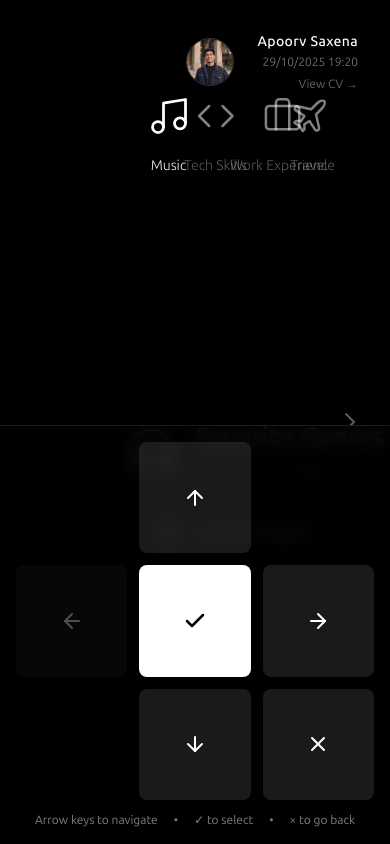
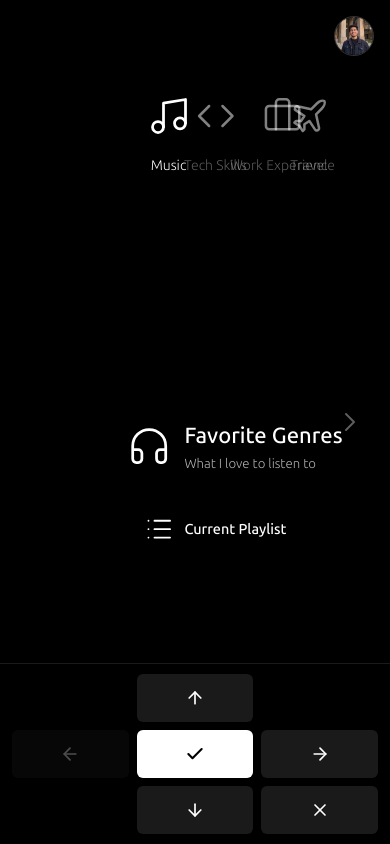
Before and after one commit to apoorvsxna/apoorvsxna, a React (Vite) app: page /#/ in a window 390 px wide. Built offline with nearby package versions, Linux system fonts and the light colour scheme; the HTML template or start-up script is replaced by a standard one.

Commit message:
Mobile optimization: Compact controls, responsive header, and better modal layout

```diff
--- a/src/components/Header.jsx
+++ b/src/components/Header.jsx
@@ -28,9 +28,9 @@ export const Header = ({ profile }) => {
   };
 
   return (
-    <div className="fixed top-8 right-8 z-50 flex items-center gap-6">
+    <div className="fixed top-4 right-4 md:top-8 md:right-8 z-50 flex items-center gap-3 md:gap-6">
       {/* Profile Picture */}
-      <div className="w-12 h-12 rounded-full overflow-hidden border border-white/20">
+      <div className="w-10 h-10 md:w-12 md:h-12 rounded-full overflow-hidden border border-white/20">
         <img
           src={import.meta.env.BASE_URL + profile.picture.replace(/^\//, '')}
           alt={profile.name}
@@ -41,19 +41,19 @@ export const Header = ({ profile }) => {
         />
       </div>
 
-      {/* Text Content */}
-      <div className="flex flex-col items-end gap-0.5">
-        <div className="text-white text-sm font-medium tracking-wide">
+      {/* Text Content - hide details on very small screens */}
+      <div className="hidden xs:flex flex-col items-end gap-0.5">
+        <div className="text-white text-xs md:text-sm font-medium tracking-wide">
           {profile.name}
         </div>
-        <div className="text-white/50 text-xs font-light">
+        <div className="text-white/50 text-[10px] md:text-xs font-light">
           {formatDate(currentTime)} {formatTime(currentTime)}
         </div>
         <a
           href={profile.cvLink}
           target="_blank"
           rel="noopener noreferrer"
-          className="text-white/40 text-xs hover:text-white/70 transition-colors mt-1"
+          className="text-white/40 text-[10px] md:text-xs hover:text-white/70 transition-colors mt-0.5 md:mt-1"
         >
           View CV →
         </a>
--- a/src/components/MarkdownModal.jsx
+++ b/src/components/MarkdownModal.jsx
@@ -14,35 +14,36 @@ export const MarkdownModal = ({ item, isOpen, onClose }) => {
       />
 
       {/* Modal */}
-      <div className="fixed inset-0 z-50 flex items-center justify-center p-8">
+      <div className="fixed inset-0 z-50 flex items-center justify-center p-4 md:p-8">
         <div
           className="
             bg-black border-2 border-white/30
-            w-full max-w-4xl h-[70vh]
+            w-full max-w-4xl h-[80vh] md:h-[70vh]
             flex flex-col
             animate-in fade-in zoom-in-95 duration-300
           "
         >
           {/* Header */}
-          <div className="flex items-center justify-between p-6 border-b border-white/20">
-            <div>
-              <h2 className="text-2xl font-medium text-white">{item.name}</h2>
+          <div className="flex items-center justify-between p-4 md:p-6 border-b border-white/20">
+            <div className="flex-1 min-w-0 mr-3">
+              <h2 className="text-lg md:text-2xl font-medium text-white truncate">{item.name}</h2>
               {item.description && (
-                <p className="text-sm text-white/60 mt-1">{item.description}</p>
+                <p className="text-xs md:text-sm text-white/60 mt-1 truncate">{item.description}</p>
               )}
             </div>
             <button
               onClick={onClose}
-              className="text-white/70 hover:text-white transition-colors p-2"
+              className="text-white/70 hover:text-white transition-colors p-1.5 md:p-2 flex-shrink-0"
               aria-label="Close"
             >
-              <X size={24} strokeWidth={1.5} />
+              <X size={20} className="md:hidden" strokeWidth={1.5} />
+              <X size={24} className="hidden md:block" strokeWidth={1.5} />
             </button>
           </div>
 
           {/* Content */}
-          <div className="flex-1 overflow-y-auto p-6">
-            <div className="prose prose-invert prose-sm md:prose-base max-w-none">
+          <div className="flex-1 overflow-y-auto p-4 md:p-6">
+            <div className="prose prose-invert prose-sm max-w-none">
               <ReactMarkdown
                 remarkPlugins={[remarkBreaks]}
                 components={{
@@ -108,8 +109,8 @@ export const MarkdownModal = ({ item, isOpen, onClose }) => {
           </div>
 
           {/* Footer hint */}
-          <div className="p-4 border-t border-white/20 text-center text-sm text-white/50">
-            Press <span className="text-white/70">ESC</span> to close
+          <div className="p-3 md:p-4 border-t border-white/20 text-center text-xs md:text-sm text-white/50">
+            Press <span className="text-white/70">ESC</span> or <span className="text-white/70">×</span> to close
           </div>
         </div>
       </div>
--- a/src/components/MobileControls.jsx
+++ b/src/components/MobileControls.jsx
@@ -14,19 +14,20 @@ export const MobileControls = ({
 }) => {
   return (
     <div className="fixed bottom-0 left-0 right-0 z-50 md:hidden">
-      <div className="bg-black/90 backdrop-blur-sm border-t border-white/10 p-4">
-        <div className="max-w-md mx-auto">
-          {/* Main Navigation Grid */}
-          <div className="grid grid-cols-3 gap-3 mb-3">
+      <div className="bg-black/95 backdrop-blur-sm border-t border-white/10 px-3 py-2.5 safe-area-bottom">
+        <div className="max-w-sm mx-auto">
+          {/* Compact Navigation Grid */}
+          <div className="grid grid-cols-3 gap-2">
             {/* Empty top-left */}
             <div></div>
 
             {/* Up */}
             <button
               onClick={onUp}
-              className="aspect-square bg-white/10 hover:bg-white/20 active:bg-white/30 rounded-lg flex items-center justify-center transition-colors"
+              className="h-12 bg-white/10 hover:bg-white/20 active:bg-white/30 rounded-md flex items-center justify-center transition-colors touch-manipulation"
+              aria-label="Navigate up"
             >
-              <ArrowUp size={24} className="text-white" strokeWidth={2} />
+              <ArrowUp size={20} className="text-white" strokeWidth={2} />
             </button>
 
             {/* Empty top-right */}
@@ -36,26 +37,29 @@ export const MobileControls = ({
             <button
               onClick={onLeft}
               disabled={!canNavigateLeft && !expandedFolder}
-              className="aspect-square bg-white/10 hover:bg-white/20 active:bg-white/30 rounded-lg flex items-center justify-center transition-colors disabled:opacity-30 disabled:cursor-not-allowed"
+              className="h-12 bg-white/10 hover:bg-white/20 active:bg-white/30 rounded-md flex items-center justify-center transition-colors disabled:opacity-30 disabled:cursor-not-allowed touch-manipulation"
+              aria-label="Navigate left"
             >
-              <ArrowLeft size={24} className="text-white" strokeWidth={2} />
+              <ArrowLeft size={20} className="text-white" strokeWidth={2} />
             </button>
 
             {/* Enter/Select */}
             <button
               onClick={onEnter}
-              className="aspect-square bg-white hover:bg-white/90 active:bg-white/80 rounded-lg flex items-center justify-center transition-colors"
+              className="h-12 bg-white hover:bg-white/90 active:bg-white/80 rounded-md flex items-center justify-center transition-colors shadow-lg touch-manipulation"
+              aria-label="Select"
             >
-              <Check size={24} className="text-black" strokeWidth={2.5} />
+              <Check size={20} className="text-black" strokeWidth={2.5} />
             </button>
 
             {/* Right */}
             <button
               onClick={onRight}
               disabled={!canNavigateRight && !expandedFolder}
-              className="aspect-square bg-white/10 hover:bg-white/20 active:bg-white/30 rounded-lg flex items-center justify-center transition-colors disabled:opacity-30 disabled:cursor-not-allowed"
+              className="h-12 bg-white/10 hover:bg-white/20 active:bg-white/30 rounded-md flex items-center justify-center transition-colors disabled:opacity-30 disabled:cursor-not-allowed touch-manipulation"
+              aria-label="Navigate right"
             >
-              <ArrowRight size={24} className="text-white" strokeWidth={2} />
+              <ArrowRight size={20} className="text-white" strokeWidth={2} />
             </button>
 
             {/* Empty bottom-left */}
@@ -64,27 +68,20 @@ export const MobileControls = ({
             {/* Down */}
             <button
               onClick={onDown}
-              className="aspect-square bg-white/10 hover:bg-white/20 active:bg-white/30 rounded-lg flex items-center justify-center transition-colors"
+              className="h-12 bg-white/10 hover:bg-white/20 active:bg-white/30 rounded-md flex items-center justify-center transition-colors touch-manipulation"
+              aria-label="Navigate down"
             >
-              <ArrowDown size={24} className="text-white" strokeWidth={2} />
+              <ArrowDown size={20} className="text-white" strokeWidth={2} />
             </button>
 
             {/* Back/Escape */}
             <button
               onClick={onBack}
-              className="aspect-square bg-white/10 hover:bg-white/20 active:bg-white/30 rounded-lg flex items-center justify-center transition-colors"
+              className="h-12 bg-white/10 hover:bg-white/20 active:bg-white/30 rounded-md flex items-center justify-center transition-colors touch-manipulation"
+              aria-label="Go back"
             >
-              <X size={24} className="text-white" strokeWidth={2} />
+              <X size={20} className="text-white" strokeWidth={2} />
             </button>
-          </div>
-
-          {/* Labels */}
-          <div className="flex justify-center gap-4 text-xs text-white/50">
-            <span>Arrow keys to navigate</span>
-            <span>•</span>
-            <span>✓ to select</span>
-            <span>•</span>
-            <span>× to go back</span>
           </div>
         </div>
       </div>
--- a/src/components/XMBItem.jsx
+++ b/src/components/XMBItem.jsx
@@ -8,7 +8,7 @@ export const XMBItem = ({ item, isFocused, style }) => {
   return (
     <div
       className={`
-        flex items-center gap-4
+        flex items-center gap-3 md:gap-4
         transition-all duration-300 ease-out
         ${isFocused ? 'opacity-100 scale-110' : 'opacity-50 scale-90'}
       `}
@@ -17,23 +17,28 @@ export const XMBItem = ({ item, isFocused, style }) => {
       {/* Icon */}
       <div className="flex-shrink-0">
         {isFolder ? (
-          <FolderIcon size={isFocused ? 48 : 40} strokeWidth={1.5} className="text-white" />
+          <FolderIcon
+            size={isFocused ? 40 : 32}
+            strokeWidth={1.5}
+            className="text-white md:w-12 md:h-12"
+          />
         ) : (
           <div className="text-white">
             {getIcon(item.icon || 'circle', {
-              size: isFocused ? 48 : 40,
-              strokeWidth: 1.5
+              size: isFocused ? 40 : 32,
+              strokeWidth: 1.5,
+              className: 'md:w-12 md:h-12'
             })}
           </div>
         )}
       </div>
 
       {/* Text Content */}
-      <div className={`flex flex-col ${hasDescription ? 'gap-1' : 'justify-center'}`}>
+      <div className={`flex flex-col min-w-0 ${hasDescription ? 'gap-1' : 'justify-center'}`}>
         {/* Name */}
         <div className={`
-          text-white font-medium
-          ${isFocused ? 'text-2xl' : 'text-lg'}
+          text-white font-medium truncate
+          ${isFocused ? 'text-xl md:text-2xl' : 'text-base md:text-lg'}
           transition-all duration-300
         `}>
           {item.name}
@@ -41,7 +46,7 @@ export const XMBItem = ({ item, isFocused, style }) => {
 
         {/* Description - only show when focused */}
         {hasDescription && isFocused && (
-          <div className="text-white/70 text-sm font-light">
+          <div className="text-white/70 text-xs md:text-sm font-light truncate">
             {item.description}
           </div>
         )}
@@ -50,8 +55,8 @@ export const XMBItem = ({ item, isFocused, style }) => {
       {/* Folder Indicator */}
       {isFolder && isFocused && (
         <ChevronRight
-          size={24}
-          className="text-white/70 ml-2"
+          size={20}
+          className="text-white/70 ml-1 md:ml-2 flex-shrink-0 md:w-6 md:h-6"
           strokeWidth={1.5}
         />
       )}
```
